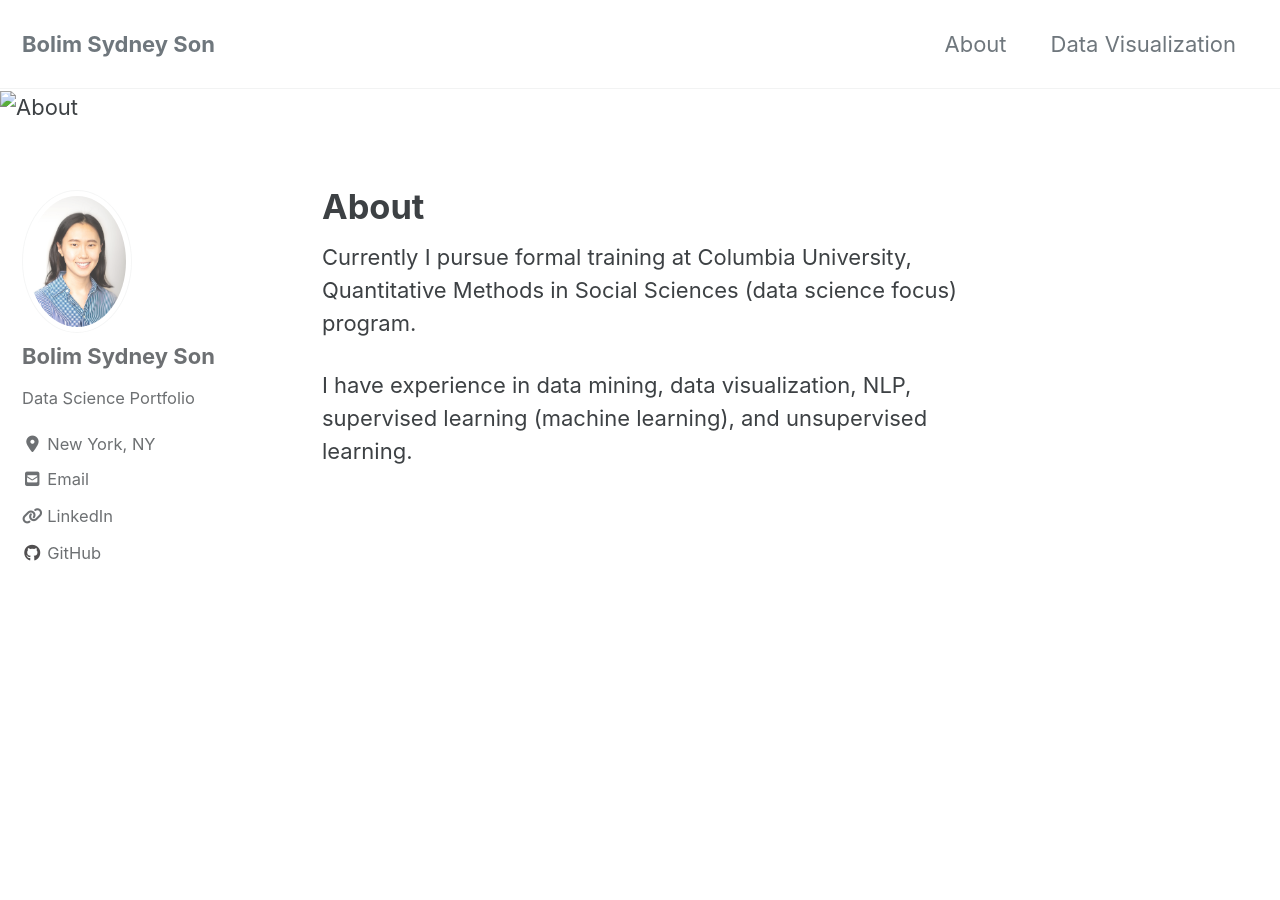
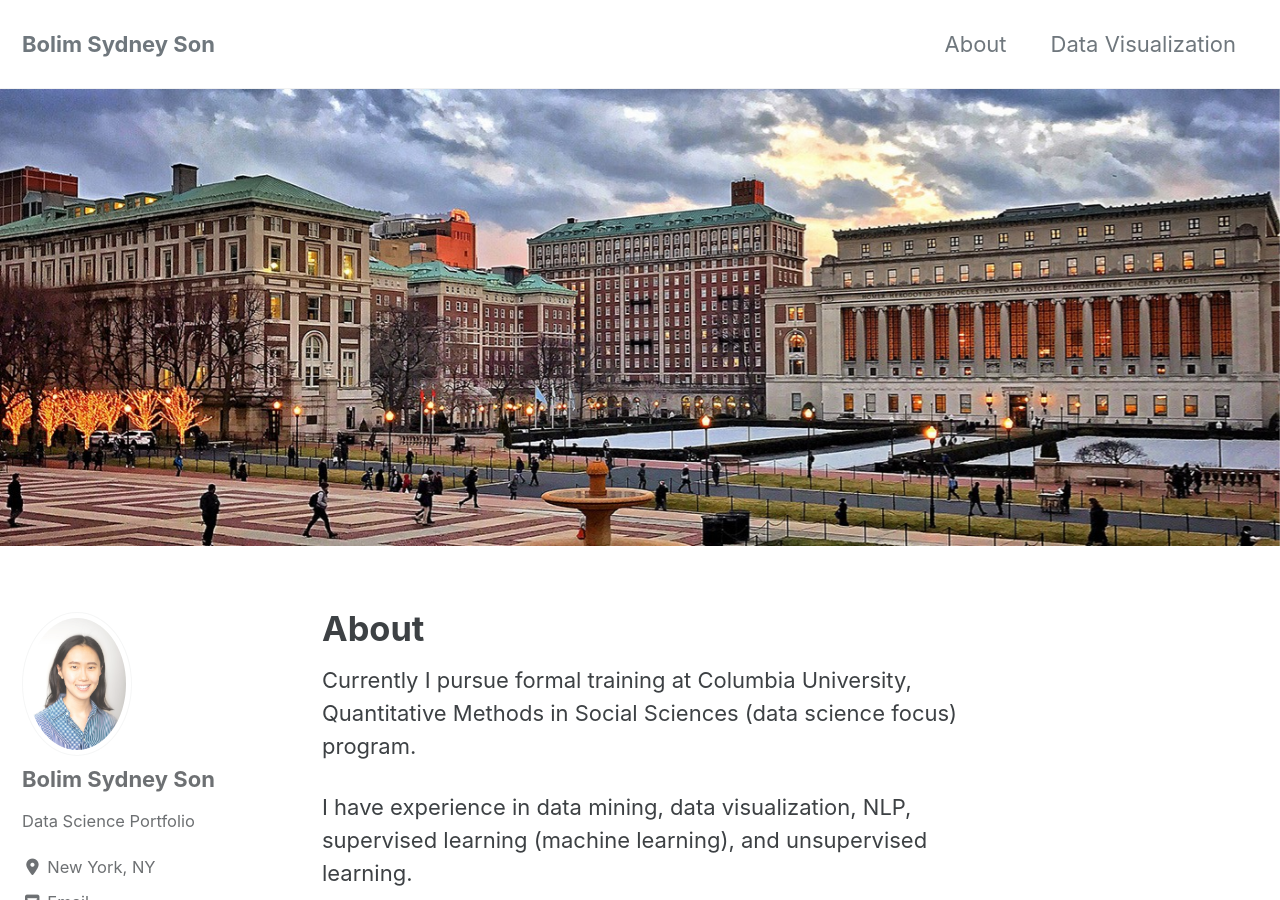
Before and after one commit to bolimsydneyson/bolimsydneyson.github.io, a Jekyll site: the page built from _pages/about.md, in a window 1280 px wide and 900 px high. Built offline with Jekyll 4.4.1, drawn with Linux system fonts in a browser that asks for light colours; cached includes are drawn as plain includes; nearby versions of some CDN libraries.

Commit message:
commit 2

```diff
--- a/_data/navigation.yml
+++ b/_data/navigation.yml
@@ -3,7 +3,7 @@ main:
   - title: "About"
     url: /about/
   - title: "Data Visualization"
-    url: /data-viz/
+    url: /data-visualization/
   # - title: "About"
   #   url: https://mmistakes.github.io/minimal-mistakes/about/
   # - title: "Sample Posts"
--- a/_pages/about.md
+++ b/_pages/about.md
@@ -2,7 +2,7 @@
 title: "About"
 permalink: /about/
 header:
-  image: "/images/columbia_uni.jpg"
+  image: "/assets/images/columbia_uni.jpg"
 ---
 
 Currently I pursue formal training at Columbia University,
--- a/index.html
+++ b/index.html
@@ -2,5 +2,5 @@
 layout: home
 author_profile: true
 header:
-  image: "/images/columbia_uni.jpg"
+  image: "/assets/images/nyc_background.jpg"
 ---
```
